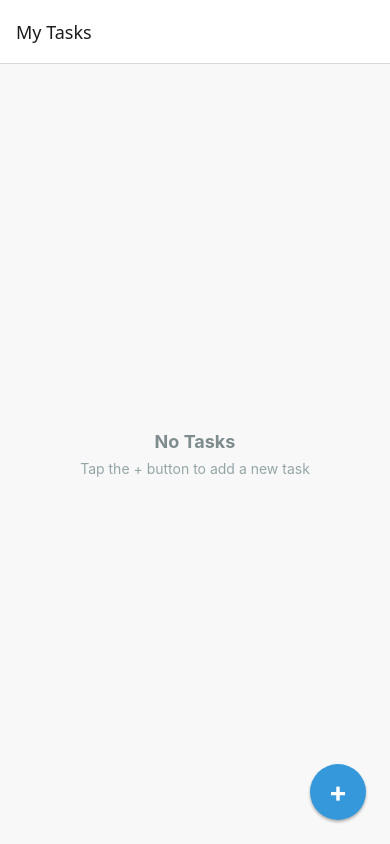
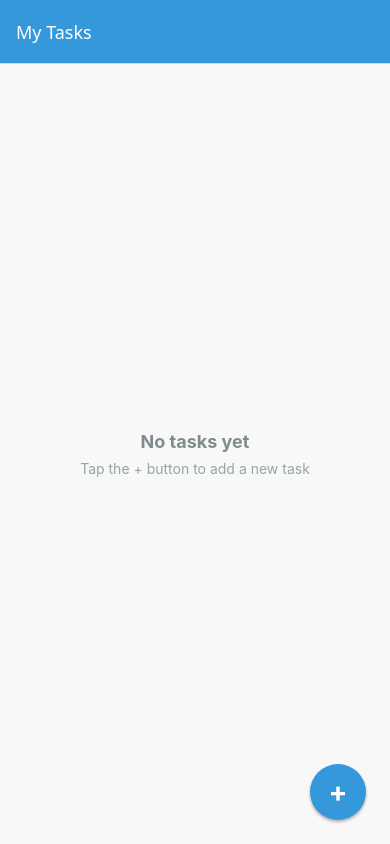
Before and after one commit to codewithsweth/taskMangerMobile, a React Native app: screen /TaskList in a window 390 px wide. Built offline with nearby package versions, Linux system fonts and the light colour scheme.

Commit message:
1. Added priority indication in TaskList screen. 2. Added header style for App

```diff
--- a/App.tsx
+++ b/App.tsx
@@ -6,16 +6,26 @@ import {createStackNavigator} from '@react-navigation/stack';
 import TaskListScreen from './src/screens/TaskListScreen';
 import AddTaskScreen from './src/screens/AddTaskScreen';
 import TaskDetailsScreen from './src/screens/TaskDetailsScreen';
-import { StatusBar } from 'react-native';
+import {StatusBar} from 'react-native';
 
 const Stack = createStackNavigator();
 
 const App = () => {
   return (
     <SafeAreaProvider>
-      <StatusBar barStyle={'dark-content'}/>
+      <StatusBar barStyle={'light-content'} />
       <NavigationContainer>
-        <Stack.Navigator initialRouteName="TaskList">
+        <Stack.Navigator
+          initialRouteName="TaskList"
+          screenOptions={{
+            headerStyle: {
+              backgroundColor: '#3498db', // Change this to your desired color
+            },
+            headerTintColor: '#fff', // Text color for the header
+            headerTitleStyle: {
+              // fontWeight: 'bold',
+            },
+          }}>
           <Stack.Screen
             name="TaskList"
             component={TaskListScreen}
--- a/src/screens/TaskListScreen.tsx
+++ b/src/screens/TaskListScreen.tsx
@@ -16,6 +16,7 @@ interface TaskProps {
   title: string;
   description: string;
   completed: boolean;
+  priority: string;
 }
 
 const TaskListScreen = ({navigation}: any) => {
@@ -73,6 +74,20 @@ const TaskListScreen = ({navigation}: any) => {
     }, []),
   );
 
+  const getPriorityColor = (priority: string) => {
+    switch (priority) {
+      case 'low':
+        return '#2ecc71';
+      case 'medium':
+        return '#f39c12';
+      case 'high':
+        return '#e74c3c';
+
+      default:
+        return '#f39c12';
+    }
+  };
+
   const renderTask = ({item}: ListRenderItemInfo<TaskProps>) => {
     return (
       <TouchableOpacity
@@ -92,16 +107,22 @@ const TaskListScreen = ({navigation}: any) => {
             <Text style={styles.taskDescription}>{item.description}</Text>
           ) : null}
         </View>
+        <View
+          style={[
+            styles.priorityIndicator,
+            {borderRightColor: getPriorityColor(item.priority)},
+          ]}
+        />
       </TouchableOpacity>
     );
   };
   return (
     <View style={styles.container}>
       {loading ? (
-        <Text style={styles.LoadingText}>Loading Tasks...</Text>
+        <Text style={styles.LoadingText}>Loading tasks...</Text>
       ) : tasks.length === 0 ? (
         <View style={styles.emptyContainer}>
-          <Text style={styles.emptyText}>No Tasks</Text>
+          <Text style={styles.emptyText}>No tasks yet</Text>
           <Text style={styles.emptySubText}>
             Tap the + button to add a new task
           </Text>
@@ -145,6 +166,7 @@ const styles = StyleSheet.create({
     shadowRadius: 1,
   },
   checkbox: {
+    alignSelf: 'flex-start',
     width: 24,
     height: 24,
     borderRadius: 12,
@@ -215,6 +237,12 @@ const styles = StyleSheet.create({
     fontSize: 16,
     color: '#7f8c8d',
   },
+  priorityIndicator: {
+    borderRightWidth: 5,
+    opacity: 0.8,
+    height: '100%',
+    borderRadius: 8,
+  },
 });
 
 export default TaskListScreen;
```
